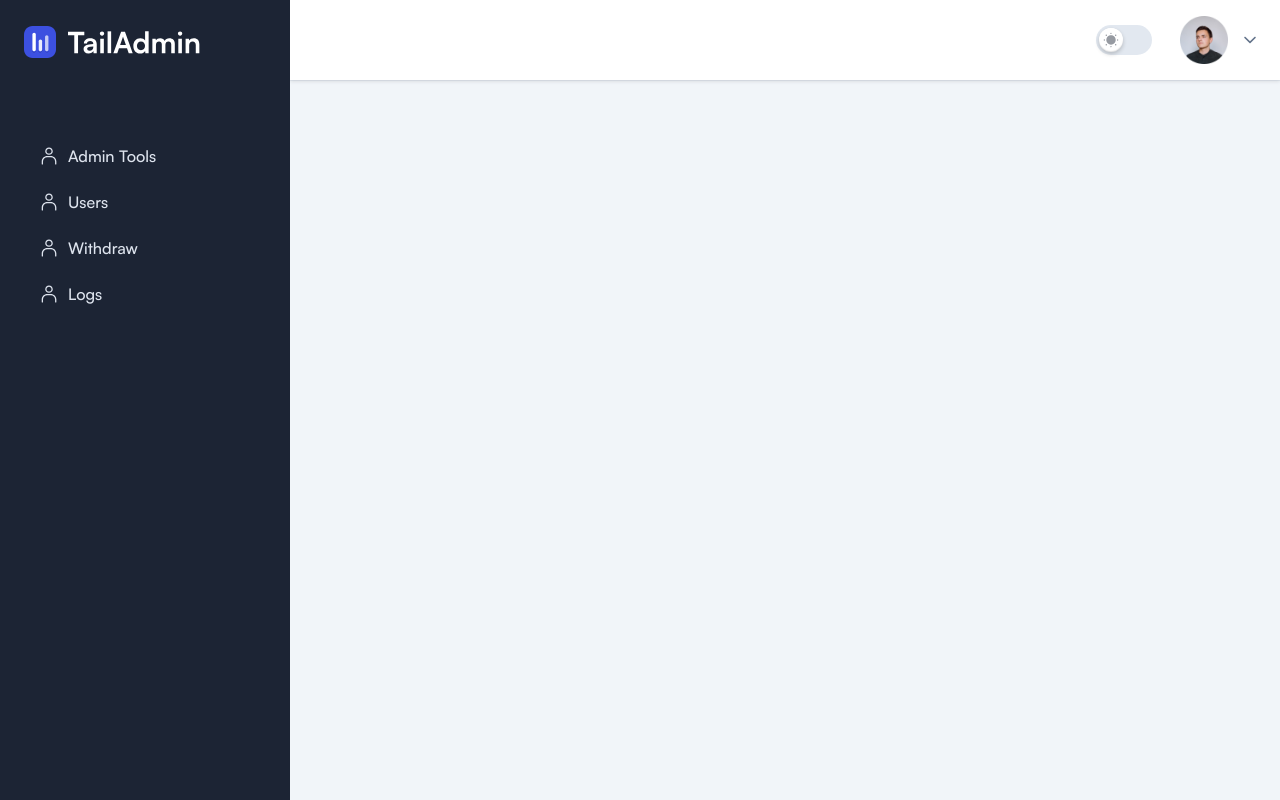
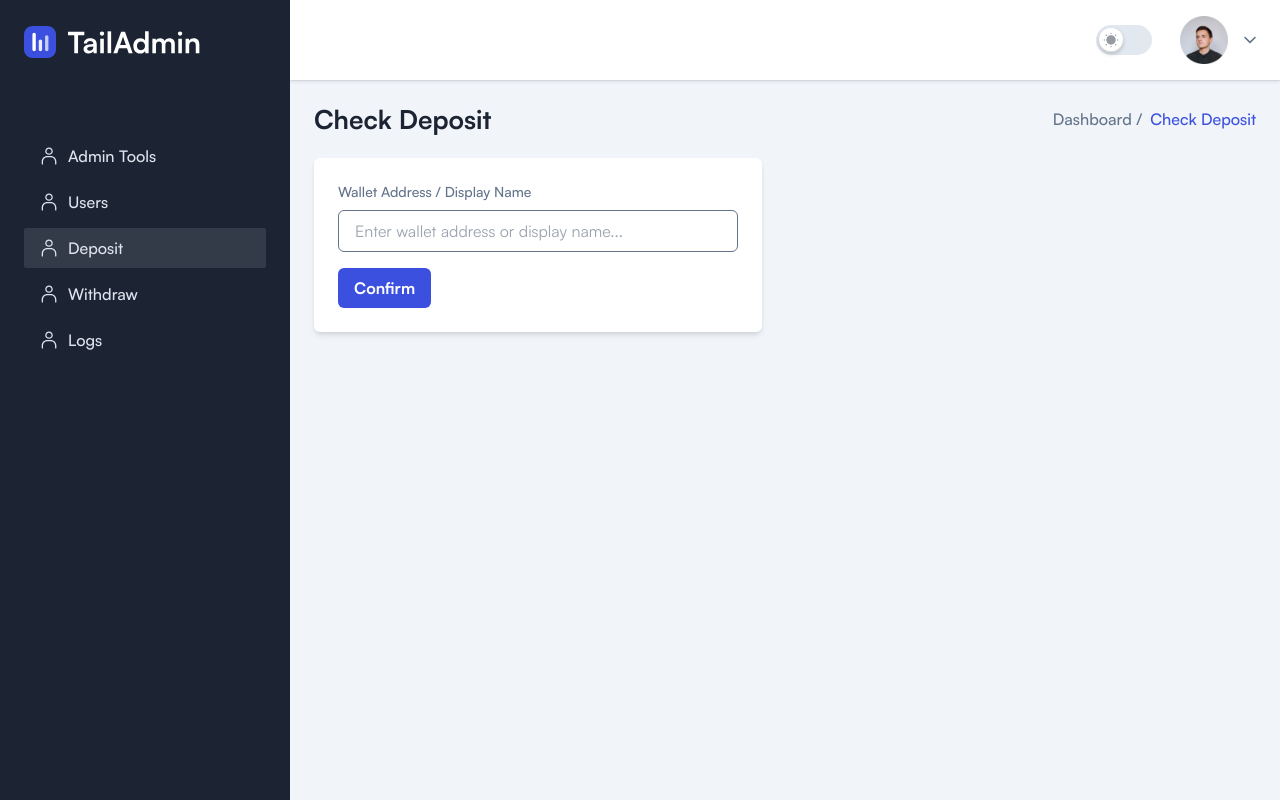
Before and after one commit to jasontran1403/hibos_admin, a React (Vite) app: page /deposit in a window 1280 px wide. Built offline with nearby package versions, Linux system fonts and the light colour scheme; sample sign-in values are in the browser's storage.

Commit message:
update admin

```diff
--- a/src/App.tsx
+++ b/src/App.tsx
@@ -34,6 +34,7 @@ import AdminInfo from './pages/AdminInfo';
 import PendingDepositMCT from './pages/PendingDepositMCT';
 import PendingWithdrawMCT from './pages/PendingWithdrawMCT';
 import AdminLog from './pages/AdminLog';
+import DepositCheck from './pages/DepositCheck';
 
 function App() {
   const [loading, setLoading] = useState<boolean>(true);
@@ -67,6 +68,15 @@ function App() {
             <>
               <PageTitle title="Admin Log | TailAdmin - Tailwind CSS Admin Dashboard Template" />
               <AdminLog />
+            </>
+          }
+        />
+         <Route
+          path="/deposit"
+          element={
+            <>
+              <PageTitle title="Admin Log | TailAdmin - Tailwind CSS Admin Dashboard Template" />
+              <DepositCheck />
             </>
           }
         />
--- a/src/components/Sidebar/index.tsx
+++ b/src/components/Sidebar/index.tsx
@@ -157,8 +157,35 @@ const Sidebar = ({ sidebarOpen, setSidebarOpen }: SidebarProps) => {
 
               <li>
                 <NavLink
+                  to="/deposit"
+                  className={`group relative flex items-center gap-2.5 rounded-sm py-2 px-4 font-medium text-bodydark1 duration-300 ease-in-out hover:bg-graydark dark:hover:bg-meta-4 ${pathname.includes('deposit') && 'bg-graydark dark:bg-meta-4'
+                    }`}
+                >
+                  <svg
+                    className="fill-current"
+                    width="18"
+                    height="18"
+                    viewBox="0 0 18 18"
+                    fill="none"
+                    xmlns="http://www.w3.org/2000/svg"
+                  >
+                    <path
+                      d="M9.0002 7.79065C11.0814 7.79065 12.7689 6.1594 12.7689 4.1344C12.7689 2.1094 11.0814 0.478149 9.0002 0.478149C6.91895 0.478149 5.23145 2.1094 5.23145 4.1344C5.23145 6.1594 6.91895 7.79065 9.0002 7.79065ZM9.0002 1.7719C10.3783 1.7719 11.5033 2.84065 11.5033 4.16252C11.5033 5.4844 10.3783 6.55315 9.0002 6.55315C7.62207 6.55315 6.49707 5.4844 6.49707 4.16252C6.49707 2.84065 7.62207 1.7719 9.0002 1.7719Z"
+                      fill=""
+                    />
+                    <path
+                      d="M10.8283 9.05627H7.17207C4.16269 9.05627 1.71582 11.5313 1.71582 14.5406V16.875C1.71582 17.2125 1.99707 17.5219 2.3627 17.5219C2.72832 17.5219 3.00957 17.2407 3.00957 16.875V14.5406C3.00957 12.2344 4.89394 10.3219 7.22832 10.3219H10.8564C13.1627 10.3219 15.0752 12.2063 15.0752 14.5406V16.875C15.0752 17.2125 15.3564 17.5219 15.7221 17.5219C16.0877 17.5219 16.3689 17.2407 16.3689 16.875V14.5406C16.2846 11.5313 13.8377 9.05627 10.8283 9.05627Z"
+                      fill=""
+                    />
+                  </svg>
+                  Deposit
+                </NavLink>
+              </li>
+
+              <li>
+                <NavLink
                   to="/pending-withdraw"
-                  className={`group relative flex items-center gap-2.5 rounded-sm py-2 px-4 font-medium text-bodydark1 duration-300 ease-in-out hover:bg-graydark dark:hover:bg-meta-4 ${pathname.includes('users') && 'bg-graydark dark:bg-meta-4'
+                  className={`group relative flex items-center gap-2.5 rounded-sm py-2 px-4 font-medium text-bodydark1 duration-300 ease-in-out hover:bg-graydark dark:hover:bg-meta-4 ${pathname.includes('pending-withdraw') && 'bg-graydark dark:bg-meta-4'
                     }`}
                 >
                   <svg
@@ -181,6 +208,7 @@ const Sidebar = ({ sidebarOpen, setSidebarOpen }: SidebarProps) => {
                   Withdraw
                 </NavLink>
               </li>
+
 
               <li>
                 <NavLink
--- /dev/null
+++ b/src/pages/DepositCheck.tsx
@@ -0,0 +1,143 @@
+import { useState, useEffect } from 'react';
+import Axios from 'axios';
+import Breadcrumb from '../components/Breadcrumbs/Breadcrumb';
+import { URL } from '../types/constant';
+import Loader from '../common/Loader';
+import { toast } from 'react-toastify';
+import Swal from 'sweetalert2/dist/sweetalert2.js';
+import 'sweetalert2/src/sweetalert2.scss';
+
+const DepositCheck = () => {
+  const [accessToken, setAccessToken] = useState('');
+  const [loading, setLoading] = useState(true);
+
+  // Kiểm tra token khi component mount
+  useEffect(() => {
+    const token = localStorage.getItem('access_token');
+    if (!token) {
+      window.location.href = '/auth/signin';
+    } else {
+      setAccessToken(token);
+      setLoading(false); // Đã có token, ngừng loading
+    }
+  }, []);
+
+  const ConfirmForm: React.FC = () => {
+    const [walletAddress, setWalletAddress] = useState('');
+    const [submitting, setSubmitting] = useState(false);
+    const [message, setMessage] = useState('');
+
+    const handleConfirm = async () => {
+      if (!walletAddress) return;
+
+      setSubmitting(true);
+      setMessage('');
+
+      try {
+        const data = JSON.stringify({ walletAddress });
+
+        const config = {
+          method: 'post',
+          url: `${URL}admin/check-deposit`,
+          headers: {
+            'Content-Type': 'application/json',
+            Authorization: `Bearer ${accessToken}`,
+            'ngrok-skip-browser-warning': '69420',
+          },
+          data,
+        };
+
+        const response = await Axios.request(config);
+
+        if (response.data.includes('[Checked deposit USDT]')) {
+          Swal.fire({
+            position: 'top-end',
+            icon: 'success',
+            title: response.data,
+            showConfirmButton: false,
+            timer: 2000,
+          }).then(() => {
+            window.location.reload();
+          });
+        } else {
+          toast.error(response.data, {
+            position: 'top-right',
+            autoClose: 3000,
+          });
+        }
+      } catch (error: any) {
+        toast.error(error.message || 'Error occurred', {
+          position: 'top-right',
+          autoClose: 3000,
+        });
+      } finally {
+        setSubmitting(false);
+      }
+    };
+
+    return (
+      <div className="relative w-full max-w-md p-6 bg-white dark:bg-boxdark rounded-md shadow-md">
+        {/* Spinner Overlay */}
+        {submitting && (
+          <div className="absolute inset-0 z-50 flex items-center justify-center bg-black bg-opacity-40 rounded-md">
+            <svg
+              className="animate-spin h-10 w-10 text-white"
+              xmlns="http://www.w3.org/2000/svg"
+              fill="none"
+              viewBox="0 0 24 24"
+            >
+              <circle
+                className="opacity-25"
+                cx="12"
+                cy="12"
+                r="10"
+                stroke="currentColor"
+                strokeWidth="4"
+              ></circle>
+              <path
+                className="opacity-75"
+                fill="currentColor"
+                d="M4 12a8 8 0 018-8v8z"
+              ></path>
+            </svg>
+          </div>
+        )}
+
+        <label className="block mb-2 text-sm font-medium text-gray-700 dark:text-white">
+          Wallet Address / Display Name
+        </label>
+        <input
+          type="text"
+          value={walletAddress}
+          onChange={(e) => setWalletAddress(e.target.value)}
+          className="w-full px-4 py-2 border border-gray-300 rounded-md focus:outline-none focus:ring-2 focus:ring-primary dark:bg-form-input dark:text-white"
+          placeholder="Enter wallet address or display name..."
+        />
+        <button
+          onClick={handleConfirm}
+          disabled={submitting}
+          className="mt-4 px-4 py-2 bg-primary text-white font-semibold rounded-md hover:bg-opacity-90 transition disabled:opacity-60"
+        >
+          Confirm
+        </button>
+
+        {message && (
+          <div className="mt-4 text-sm text-gray-800 dark:text-white whitespace-pre-line">
+            {message}
+          </div>
+        )}
+      </div>
+    );
+  };
+
+  return (
+    <>
+      <Breadcrumb pageName="Check Deposit" />
+      <div className="flex flex-col gap-10">
+        {loading ? <Loader /> : <ConfirmForm />}
+      </div>
+    </>
+  );
+};
+
+export default DepositCheck;
```
Lines whose indentation alone changed are shown as unchanged.
